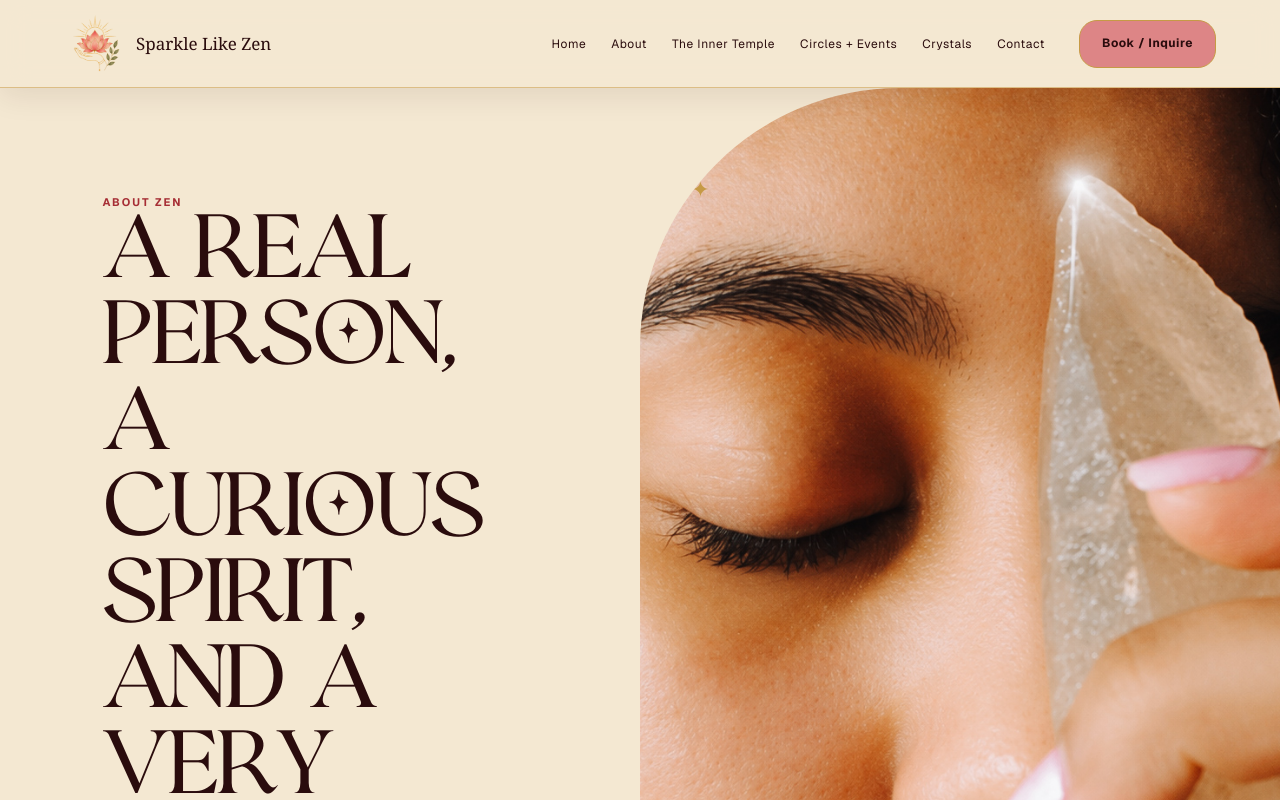
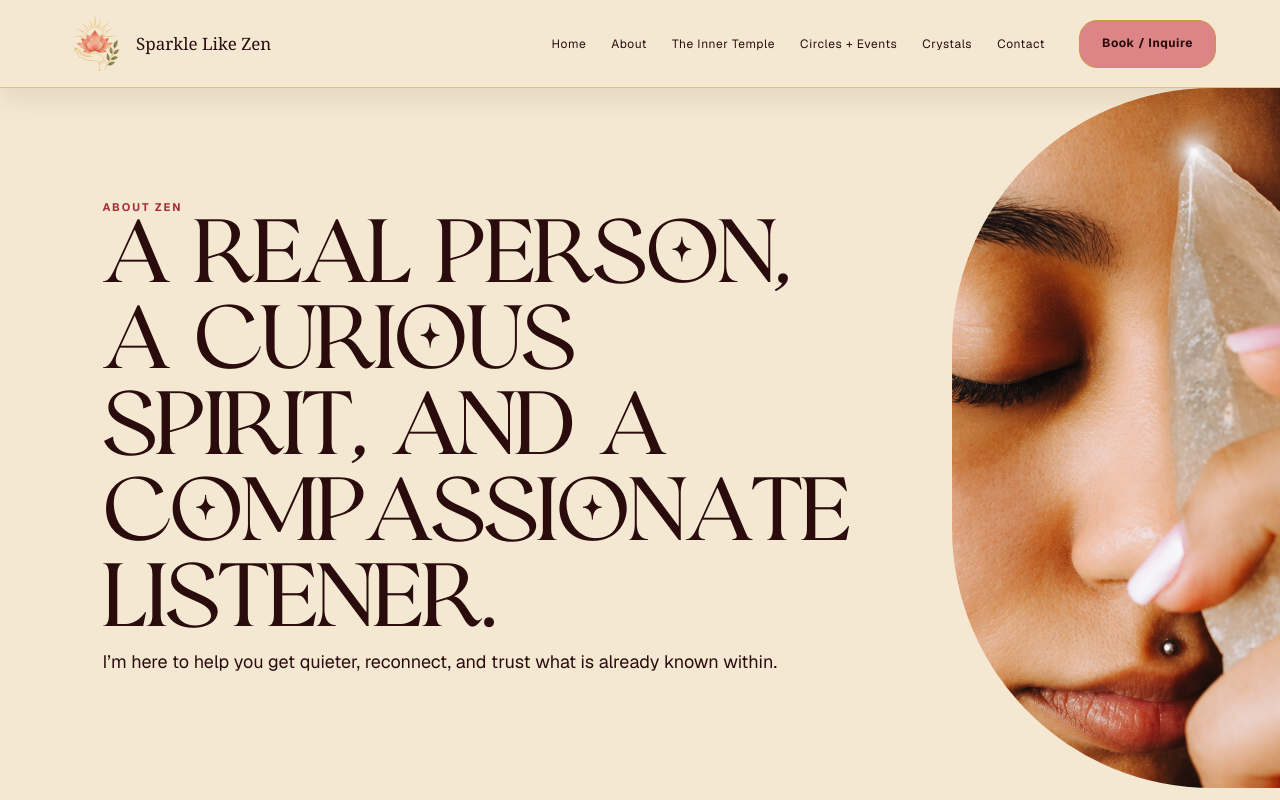
Before and after one commit to lauraxtina05-star/sparkle-like-zen, a Next.js app: page /about in a window 1280 px wide. Shown: the top 800 px of the page. Built offline with nearby package versions, Linux system fonts and the light colour scheme; no server answers.

Commit message:
Refine responsive layout and connect inquiries

```diff
--- a/app/about/page.tsx
+++ b/app/about/page.tsx
@@ -1,7 +1,7 @@
 import Image from 'next/image';
 import {Footer, Header} from '../components';
 
-export default function About(){ return <main><Header dark/><section className="page-hero"><div><p className="eyebrow">About Zen</p><h1>A real person, a curious spirit, and a very good listener.</h1><p>I’m here to help you get quieter, not to become another voice you have to follow.</p></div><div className="page-hero-image"><Image src="/images/crystal-portrait.JPG" alt="Zen holding a clear crystal near her third eye" fill priority sizes="(max-width:800px) 100vw, 46vw"/></div></section>
-<section className="story"><div className="story-title"><p className="eyebrow">My story</p><h2>Hi, I’m Zen.</h2></div><div className="story-copy"><p>I’ve always been spiritually curious. I’m drawn to the practices that help us slow down enough to notice what is true, and to the tiny moments when a prayer, a breath, a crystal, or a quiet room helps us remember ourselves.</p><p>What I care about most is creating a space where you feel listened to. Before I offer Reiki, reflection, or any practice, I want to understand what you are carrying and what you are actually asking for.</p><blockquote>“I don’t want you to become dependent on me. I want you to trust yourself more.”</blockquote><p>My work lives where spiritual practice meets real life. I’m moving more deeply into Vedic mysticism while staying in conversation with Catholic mystical traditions, prayer, ritual, and the practices that have shaped my relationship with God.</p><p>I love learning. I’m always studying something new, trying new practices, and finding ways to expand what I know. Some of that is for me, and some eventually becomes part of how I support my clients and community. Life is always teaching.</p></div></section>
+export default function About(){ return <main><Header dark/><section className="page-hero"><div><p className="eyebrow">About Zen</p><h1>A real person, a curious spirit, and a compassionate listener.</h1><p>I’m here to help you get quieter, reconnect, and trust what is already known within.</p></div><div className="page-hero-image"><Image src="/images/crystal-portrait.JPG" alt="Zen holding a clear crystal near her third eye" fill priority sizes="(max-width:800px) 100vw, 46vw"/></div></section>
+<section className="story"><div className="story-title"><p className="eyebrow">My story</p><h2>Hi, I’m Zen.</h2></div><div className="story-copy"><p>I’ve always been spiritually curious. I’m drawn to the practices that help us slow down enough to notice what is true, and to the tiny moments when a prayer, a breath, a crystal, or a quiet room helps us remember ourselves.</p><p>What I care about most is creating a space where you feel listened to. Before I offer Reiki, reflection, or any practice, I want to understand what you are carrying and what you are actually asking for.</p><blockquote>“I want our work together to help you trust yourself more deeply. My role is to support and guide you, while helping you strengthen your own intuition and discernment along the way.”</blockquote><p>My work lives where spiritual practice meets real life. I’m moving more deeply into Vedic mysticism while staying in conversation with Catholic mystical traditions, prayer, ritual, and the practices that have shaped my relationship with God.</p><p>I love learning. I’m always studying something new, trying new practices, and finding ways to expand what I know. Some of that is for me, and some eventually becomes part of how I support my clients and community. Life is always teaching.</p></div></section>
 <section className="values"><p className="eyebrow">What matters here</p><div><article><span>01</span><h3>Listening before doing</h3><p>Your story comes first. The modality comes second.</p></article><article><span>02</span><h3>Integration over intensity</h3><p>A spiritual moment becomes meaningful when it can live beside your ordinary Tuesday.</p></article><article><span>03</span><h3>Discernment over dependence</h3><p>The work should bring you closer to your own knowing, never farther from it.</p></article></div></section>
 <section className="about-gallery"><div><Image src="/images/meditation.JPG" alt="Zen meditating outdoors" fill sizes="50vw"/></div><div><Image src="/images/holding-sphere.JPG" alt="Zen holding a clear crystal sphere" fill sizes="50vw"/></div></section><section className="simple-cta"><p className="eyebrow">Ready when the moment feels right</p><h2>Let’s make a little room for what is true.</h2><a className="button button-accent" href="/private-work">Explore The Inner Temple</a></section><Footer/></main>}
--- a/app/crystals/page.tsx
+++ b/app/crystals/page.tsx
@@ -5,9 +5,9 @@ const etsy='https://www.etsy.com/shop/ShopSparkleLikeZen?etsrc=sdt';
 const whatsapp='https://wa.me/17862018993?text=Hi%20Zen!%20I%E2%80%99d%20love%20help%20choosing%20a%20crystal.';
 
 export default function Crystals(){return <main><Header dark/>
-  <section className="crystals-hero"><div className="crystals-hero-image"><Image src="/images/crystal-vendor.JPG" alt="Zen with a colorful collection of crystals" fill priority sizes="(max-width:850px) 100vw, 54vw"/></div><div className="crystals-hero-copy reveal"><p className="eyebrow">Crystal experiences</p><h1>Choose with intention.</h1><p>Crystals can support a practice, mark a season, or simply bring beauty into a space. The power always remains within.</p><div className="actions"><a className="button button-accent" href={etsy}>Shop on Etsy ↗</a><a className="text-link" href={whatsapp}>Request Crystal Guidance →</a></div></div></section>
+  <section className="crystals-hero"><div className="crystals-hero-image"><Image src="/images/crystal-vendor.JPG" alt="Zen with a colorful collection of crystals" fill priority sizes="(max-width:850px) 100vw, 54vw"/></div><div className="crystals-hero-copy reveal"><p className="eyebrow">Crystal experiences</p><h1>Choose with intention.</h1><p>Crystals can support a practice, mark a season, or simply bring beauty into a space. The power always remains within.</p><div className="actions"><a className="button button-accent" href={etsy}>Shop on Etsy</a><a className="text-link" href={whatsapp}>Request Crystal Guidance →</a></div></div></section>
   <section className="crystal-concierge"><Image className="crystal-art crystal-art-amethyst" src="/images/crystal-watercolor-amethyst.png" alt="" width={620} height={620}/><div className="reveal"><p className="eyebrow">Crystal Concierge</p><h2>Guidance that begins within.</h2><p>Instead of choosing by trend or promise, I begin with what is present. I offer practical education and thoughtful recommendations for selecting a piece that feels aligned with an existing practice.</p><ul><li>Personalized crystal guidance</li><li>Crystal education + workshops</li><li>Curated pieces + personal selections</li></ul></div><div className="crystal-vendor-image image-reveal"><Image src="/images/crystal-grid.JPG" alt="A warm arrangement of crystals centered around a heart stone" fill sizes="(max-width:850px) 100vw, 48vw"/></div></section>
-  <section className="crystal-detail"><Image className="crystal-art crystal-art-quartz" src="/images/crystal-watercolor-quartz.png" alt="" width={600} height={600}/><div className="crystal-detail-image starfish-crystal image-reveal"><Image src="/images/starfish-crystal.jpg" alt="A golden starfish-shaped crystal resting in sunlit sand" fill sizes="(max-width:850px) calc(100vw - 48px), 42vw"/></div><div className="reveal"><p className="eyebrow">A personal selection</p><h2>Let curiosity lead.</h2><p>No one needs to know every name or meaning before beginning. I invite curiosity, better questions, and a thoughtful choice that will actually be used with care.</p><a className="button" href={etsy}>Explore the Etsy shop</a></div></section>
+  <section className="crystal-detail"><div className="crystal-detail-image starfish-crystal image-reveal"><Image src="/images/starfish-crystal.jpg" alt="A golden starfish-shaped crystal resting in sunlit sand" fill sizes="(max-width:850px) calc(100vw - 48px), 42vw"/></div><div className="reveal"><p className="eyebrow">A personal selection</p><h2>Let curiosity lead.</h2><p>No one needs to know every name or meaning before beginning. I invite curiosity, better questions, and a thoughtful choice that will actually be used with care.</p><a className="button" href={etsy}>Explore the Etsy shop</a></div></section>
   <section className="simple-cta crystal-cta"><Image className="crystal-art crystal-art-jade" src="/images/crystal-watercolor-jade.png" alt="" width={560} height={560}/><p className="eyebrow">A little direction</p><h2>Share what is moving through life right now.</h2><a className="button button-accent" href={whatsapp}>Start a Crystal Conversation</a></section>
   <Footer/>
 </main>}
--- a/app/globals.css
+++ b/app/globals.css
@@ -170,6 +170,7 @@ form>.button{margin-top:32px}
 .community-signup form>.button{margin-top:0}
 .simple-cta>.button{margin-inline:auto}
 .starfish-crystal img{object-fit:cover;object-position:center 52%}
+.form-status{min-height:24px;text-align:center}.form-status p{margin:0;font-size:13px}.form-success{color:#46613f}.form-error{color:var(--red)}button:disabled{cursor:wait;opacity:.66;transform:none!important}
 
 @media(max-width:850px){
   .site-header{
@@ -213,9 +214,9 @@ form>.button{margin-top:32px}
     hyphens:none;
   }
   .immersive-home .art-hero{
-    min-height:780px;
+    min-height:0;
     height:auto;
-    padding:clamp(165px,23svh,230px) 0 24px;
+    padding:clamp(105px,15svh,145px) 0 20px;
   }
   .immersive-home .art-hero-copy{
     position:relative;
@@ -226,7 +227,7 @@ form>.button{margin-top:32px}
     top:auto;
     max-width:none;
     margin:0 auto;
-    padding:clamp(21px,6vw,27px) clamp(17px,5vw,23px);
+    padding:clamp(22px,6vw,28px) clamp(22px,6vw,28px);
     transform:none;
   }
   .immersive-home .art-hero h1{
@@ -294,7 +295,7 @@ form>.button{margin-top:32px}
   }
   .immersive-home .editorial-quote{
     min-height:0;
-    padding:84px 20px 70px;
+    padding:72px 20px 42px;
   }
   .immersive-home .editorial-quote blockquote{
     font-size:clamp(50px,14vw,66px);
@@ -302,7 +303,7 @@ form>.button{margin-top:32px}
     text-wrap:balance;
   }
   .immersive-home .world-paths{
-    padding:72px clamp(20px,6vw,28px) 86px;
+    padding:44px clamp(20px,6vw,28px) 82px;
   }
   .immersive-home .world-title{
     gap:14px;
@@ -330,7 +331,7 @@ form>.button{margin-top:32px}
 }
 
 @media(max-width:430px){
-  .immersive-home .art-hero{min-height:750px}
+  .immersive-home .art-hero{min-height:0;padding-top:100px}
   .immersive-home .belief{padding-top:74px;padding-bottom:68px}
   .immersive-home .belief h2{font-size:clamp(46px,14vw,59px)}
   .immersive-home .home-practice-pair{padding-block:60px 88px}
@@ -338,14 +339,14 @@ form>.button{margin-top:32px}
   .immersive-home .gather,
   .immersive-home .crystal-experience,
   .immersive-home .zen-and-pets,
-  .immersive-home .community-home{padding-top:72px;padding-bottom:72px}
-  .immersive-home .editorial-quote{padding-block:72px 58px}
-  .immersive-home .world-paths{padding-top:62px;padding-bottom:76px}
+  .immersive-home .community-home{padding-top:64px;padding-bottom:64px}
+  .immersive-home .editorial-quote{padding-block:64px 38px}
+  .immersive-home .world-paths{padding-top:40px;padding-bottom:72px}
   .immersive-home .world-title{margin-bottom:36px}
 }
 
 @media(max-width:340px){
-  .immersive-home .art-hero{min-height:735px}
+  .immersive-home .art-hero{min-height:0;padding-top:92px}
   .immersive-home .art-hero-copy{width:calc(100% - 20px);padding-inline:16px}
   .immersive-home .art-hero h1{font-size:38px}
   .immersive-home .belief{padding-inline:18px}
@@ -353,3 +354,42 @@ form>.button{margin-top:32px}
   .immersive-home .world-paths{padding-inline:18px}
   .immersive-home .world-title h2{font-size:44px}
 }
+
+/* Focused responsive alignment and spacing refinements */
+@media(max-width:850px){
+  .story-copy blockquote{
+    margin:36px 0;
+    padding:26px 20px;
+    border-left:0;
+    border-block:1px solid var(--gold);
+    text-align:center;
+    font-size:clamp(25px,7vw,32px);
+    line-height:1.35;
+  }
+  .page-hero h1,.crystals-hero h1,.event-hero h1{
+    max-width:100%;
+    font-size:clamp(48px,14vw,70px);
+    overflow-wrap:normal;
+    word-break:normal;
+  }
+  .inquiry-vertical{padding-block:76px}
+  .inquiry-vertical form{gap:20px;padding-top:34px}
+  .inquiry-vertical form>.button{width:min(244px,100%)}
+  .crystals-hero-copy .actions,.crystal-experience .actions{align-items:center}
+  .community-home{min-height:0}
+  footer{padding:50px 24px 26px;gap:32px 24px}
+  footer>div{gap:8px}
+  .footer-brand{gap:10px}
+  .footer-brand p{max-width:410px;margin:0}
+  .footer-bottom{gap:8px;margin-top:8px;padding-top:18px}
+}
+@media(max-width:430px){
+  .immersive-home .art-hero .actions .button,
+  .immersive-home .crystal-experience .actions .button{
+    width:min(244px,100%);
+  }
+  .immersive-home .community-home form{gap:14px}
+  .immersive-home .community-home form>.button{margin-top:4px}
+  footer{grid-template-columns:1fr 1fr;padding-top:42px;gap:26px 20px}
+  .footer-brand,.footer-bottom{grid-column:1/-1}
+}
--- /dev/null
+++ b/app/inquiry-form.tsx
@@ -0,0 +1,44 @@
+'use client';
+
+import {FormEvent, useState} from 'react';
+
+const endpoint = 'https://formspree.io/f/xgaeykwp';
+
+export function InquiryForm() {
+  const [status, setStatus] = useState<'idle'|'sending'|'success'|'error'>('idle');
+
+  async function submit(event: FormEvent<HTMLFormElement>) {
+    event.preventDefault();
+    if (status === 'sending') return;
+    const form = event.currentTarget;
+    setStatus('sending');
+    try {
+      const response = await fetch(endpoint, {
+        method: 'POST',
+        body: new FormData(form),
+        headers: {Accept: 'application/json'},
+      });
+      if (!response.ok) throw new Error('Formspree rejected the submission');
+      form.reset();
+      setStatus('success');
+    } catch {
+      setStatus('error');
+    }
+  }
+
+  return <form action={endpoint} method="post" onSubmit={submit} aria-busy={status === 'sending'}>
+    <input type="hidden" name="interest" value="The Inner Temple"/>
+    <label>Name<input name="name" autoComplete="name" required/></label>
+    <label>Email<input name="email" type="email" autoComplete="email" required/></label>
+    <label>Phone / WhatsApp<input name="phone_whatsapp" type="tel" autoComplete="tel"/></label>
+    <label>What kind of support feels most relevant?<input name="support"/></label>
+    <label>Virtual / Mobile / Not sure yet<select name="format" defaultValue=""><option value="" disabled>Select one</option><option value="Virtual">Virtual</option><option value="Mobile">Mobile</option><option value="Not sure yet">Not sure yet</option></select></label>
+    <label>Preferred contact method<select name="preferred_contact" defaultValue=""><option value="" disabled>Select one</option><option value="WhatsApp">WhatsApp</option><option value="Email">Email</option><option value="Phone">Phone</option></select></label>
+    <label>Message<textarea name="message" rows={5}/></label>
+    <button className="button button-accent" type="submit" disabled={status === 'sending'}>{status === 'sending' ? 'Sending…' : 'Request a Session'}</button>
+    <div className="form-status" aria-live="polite">
+      {status === 'success' && <p className="form-success">Thank you. Your inquiry has been sent, and I’ll be in touch soon.</p>}
+      {status === 'error' && <p className="form-error">Something went wrong while sending your inquiry. Please try again or email info@sparklelikezen.com.</p>}
+    </div>
+  </form>;
+}
--- a/app/private-work/page.tsx
+++ b/app/private-work/page.tsx
@@ -1,5 +1,6 @@
 import Image from 'next/image';
 import {Footer, Header} from '../components';
+import {InquiryForm} from '../inquiry-form';
 
 const whatsapp='https://wa.me/17862018993?text=Hi%20Zen!%20I%E2%80%99m%20interested%20in%20The%20Inner%20Temple%20and%20would%20love%20to%20learn%20more.';
 
@@ -7,4 +8,4 @@ export default function InnerTemple(){return <main><Header dark/><section classN
 <section className="session-intro reveal"><p className="eyebrow">A session shaped around what is present</p><h2>We begin with what is here.</h2><p>This is not a Reiki menu or a one-size-fits-all ritual. I listen first. From there, I may draw from reflection, energetic support, prayer, meditation, crystals, or another practice that genuinely fits the moment.</p></section>
 <section className="experience-flow"><article><span>01</span><h3>Reflect</h3><p>Start with what is actually present, without rushing to explain it away.</p></article><i/><article><span>02</span><h3>Receive</h3><p>Allow room for rest, prayer, energetic support, or the practice that fits.</p></article><i/><article><span>03</span><h3>Integrate</h3><p>Make meaning of what surfaced and name something practical to carry forward.</p></article><i/><article><span>04</span><h3>Reconnect</h3><p>Leave closer to your own knowing, not dependent on someone else’s interpretation.</p></article></section>
 <section className="process"><div className="process-photo image-reveal"><Image src="/images/crystal-grid-on-woman.JPG" alt="Crystals placed thoughtfully during a private experience" fill sizes="(max-width:850px) 100vw, 46vw"/></div><div className="reveal"><p className="eyebrow">What you can expect</p><h2>A quiet hour with somewhere to land.</h2><p>You do not need to arrive with the right words or know which tool you need. Bring what you are carrying. Together, we make room to hear it and close with something useful for real life.</p><blockquote>“I don’t want you to become dependent on me. I want you to trust yourself more.”</blockquote></div></section>
-<section className="inquiry inquiry-vertical" id="inquire"><div className="reveal"><p className="eyebrow">Begin an inquiry</p><h2>Tell me what is calling.</h2><p>Share a little about what is present. I will follow up so we can decide whether the experience feels like a fit.</p></div><form action="https://formspree.io/f/YOUR_FORM_ID" method="post"><input type="hidden" name="interest" value="The Inner Temple"/><label>Name<input name="name" required/></label><label>Email<input name="email" type="email" required/></label><label>Phone / WhatsApp<input name="phone" type="tel"/></label><label>What kind of support feels most relevant?<input name="support"/></label><label>Virtual or mobile?<select name="format" defaultValue=""><option value="" disabled>Select one</option><option>Virtual</option><option>Mobile</option><option>Not sure yet</option></select></label><label>Preferred contact method<select name="preferred_contact" defaultValue=""><option value="" disabled>Select one</option><option>WhatsApp</option><option>Email</option><option>Phone</option></select></label><label>Message<textarea name="message" rows={5} required/></label><button className="button button-accent" type="submit">Request a Session</button></form></section><Footer/></main>}
+<section className="inquiry inquiry-vertical" id="inquire"><div className="reveal"><p className="eyebrow">Begin an inquiry</p><h2>Tell me what is calling.</h2><p>Share a little about what is present. I will follow up so we can decide whether the experience feels like a fit.</p></div><InquiryForm/></section><Footer/></main>}
```
Also changed, not shown: 1 other file (tests, documents, lock files or other folders).
